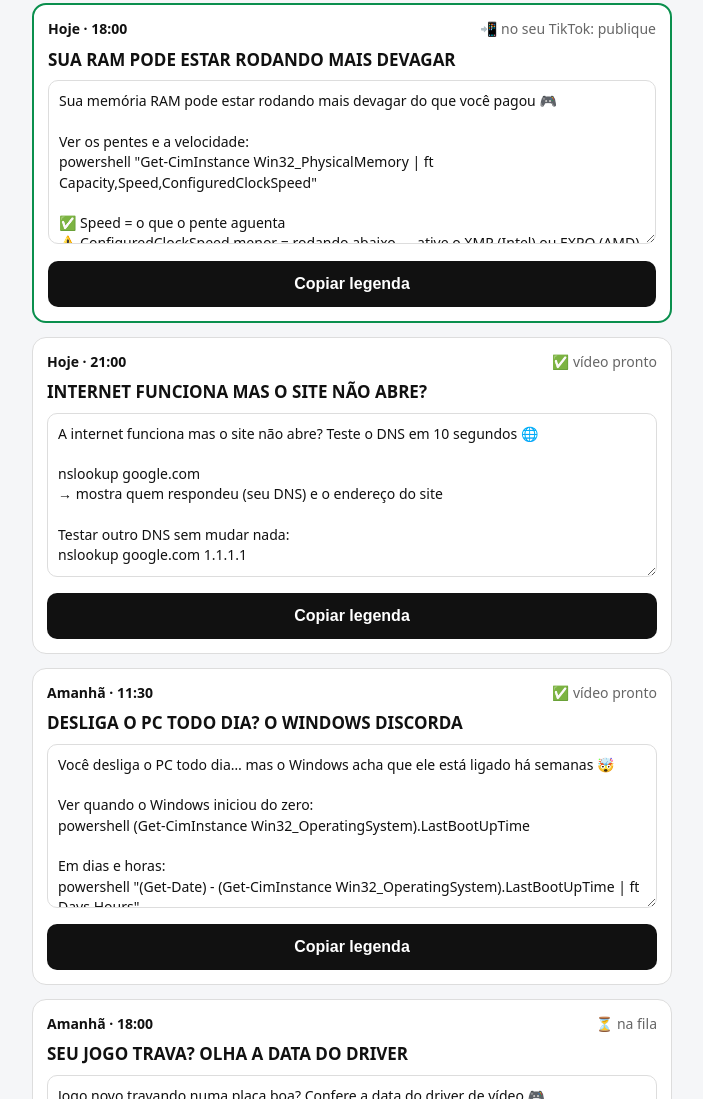
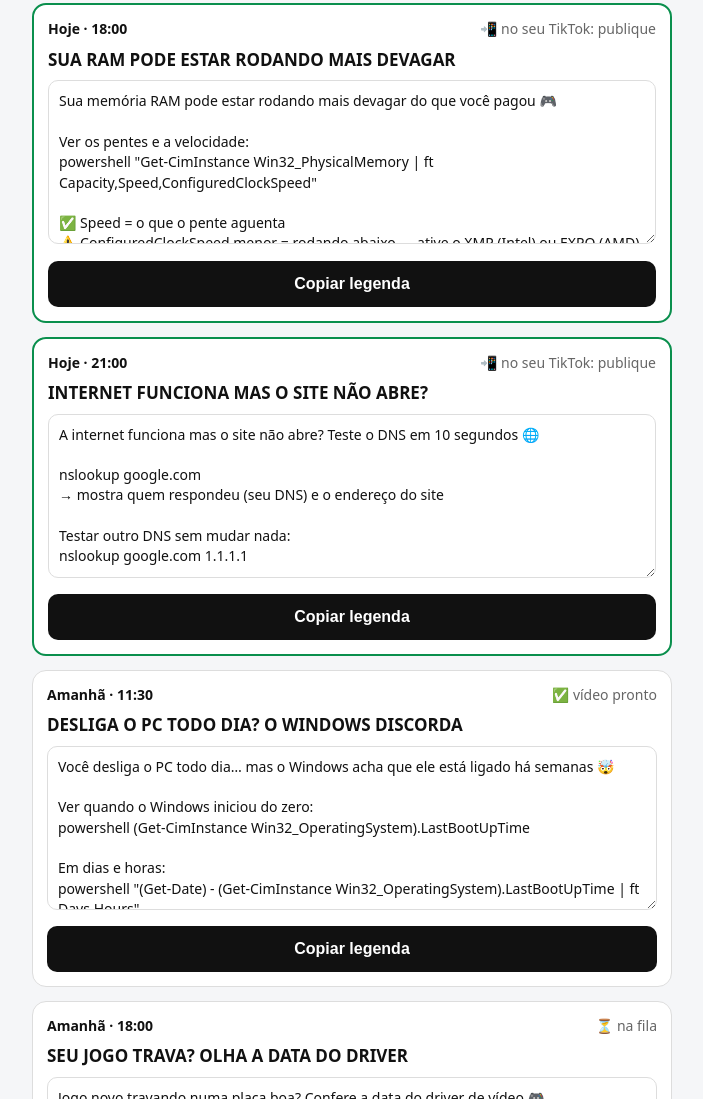
Before and after one commit to agenciabooting-web/tips35cmd, a plain HTML site: page painel/index.html in a window 1280 px wide. Shown: the part 1441-2540 px from the top of the page, without its empty margins (288-991 px from the left). Drawn offline with Linux system fonts and the light colour scheme.

Commit message:
Atualiza painel de postagem

```diff
--- a/painel/index.html
+++ b/painel/index.html
@@ -18,7 +18,7 @@ button { width:100%; margin-top:10px; padding:14px; border:0; border-radius:10px
 </style></head><body><main>
 <h1>Painel de postagem @tips35cmd</h1>
 <p class="sub">Quando chegar a notificação do TikTok: abra o rascunho, toque em <b>Copiar legenda</b> aqui, cole e publique.
-Atualizado em 25/11 18:01.</p>
+Atualizado em 25/11 21:01.</p>
 
 <article class="card fora">
   <header><span class="hora">24/11 · 11:30</span><span class="estado">🚫 fora do TikTok</span></header>
@@ -100,8 +100,8 @@ Os comandos só leem. Se ficar instável com XMP, volte a opção para Auto na B
 #cmd #windows #dicasdepc #fpsboost #pcgamer #tips35cmd #memoriaram</textarea>
   <button onclick="copiar('l4', this)">Copiar legenda</button>
 </article>
-<article class="card pronto">
-  <header><span class="hora">Hoje · 21:00</span><span class="estado">✅ vídeo pronto</span></header>
+<article class="card enviado">
+  <header><span class="hora">Hoje · 21:00</span><span class="estado">📲 no seu TikTok: publique</span></header>
   <h2>INTERNET FUNCIONA MAS O SITE NÃO ABRE?</h2>
   <textarea id="l5" readonly rows="7">A internet funciona mas o site não abre? Teste o DNS em 10 segundos 🌐
 
```
